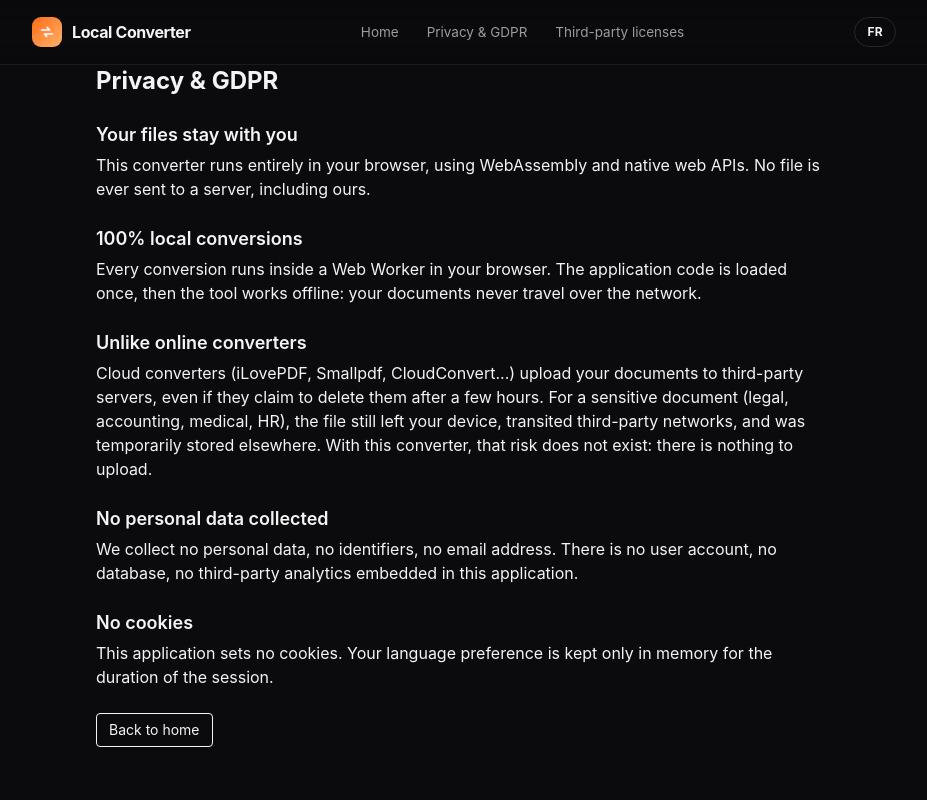
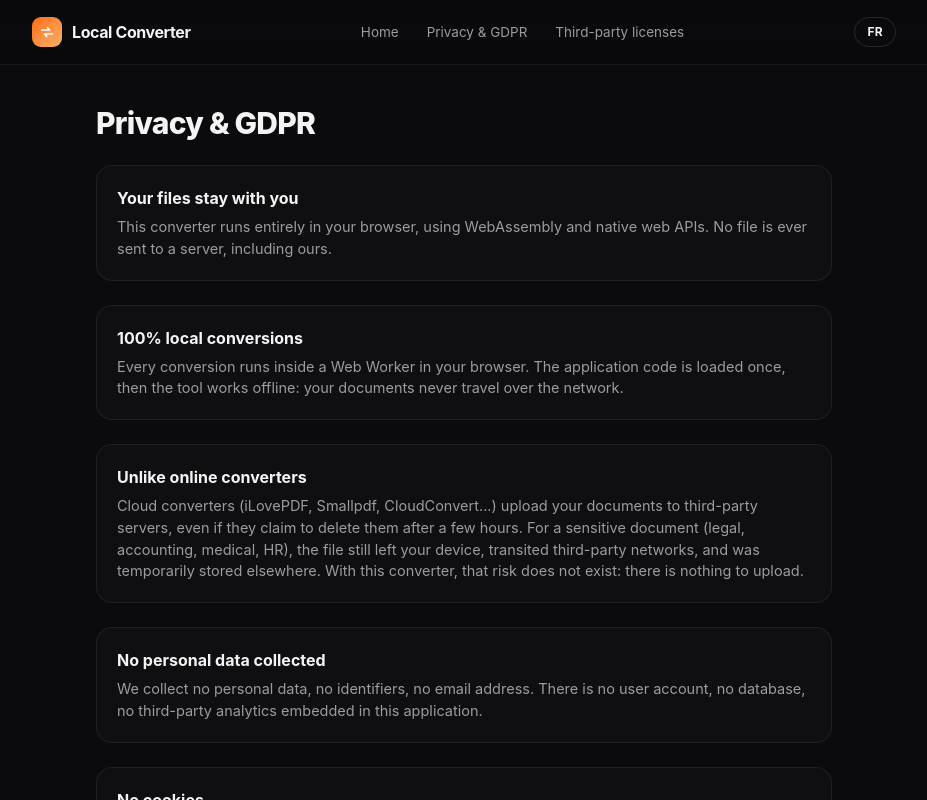
Before and after one commit to CustomDigitalServices-Kevin/convertisseur-local, a React (Vite) app: page / in a window 1280 px wide. Both pictures are taken after a click on the button "Privacy & GDPR". Shown: the top 800 px of the page, without its empty margins (176-1103 px from the left). Built offline with nearby package versions, Linux system fonts and the light colour scheme.

Commit message:
style: restyle PrivacyPage on the dark panel design (T9.4)
Same sections and copy, dark card treatment (bg-panel, border-line)
and the shared ghost button style for the back link.

Claude-Session: https://claude.ai/code/session_01CLkyqG1zfnAUprDy3es4Xf

```diff
--- a/src/ui/PrivacyPage.tsx
+++ b/src/ui/PrivacyPage.tsx
@@ -9,37 +9,37 @@ export function PrivacyPage({ onBack }: PrivacyPageProps): ReactElement {
   const { t } = useLocale();
 
   return (
-    <div className="flex flex-col gap-6">
-      <h1 className="text-2xl font-bold">{t("privacy.title")}</h1>
+    <div className="flex flex-col gap-6 pt-10">
+      <h1 className="text-3xl font-extrabold tracking-tight text-txt">{t("privacy.title")}</h1>
 
-      <section>
-        <h2 className="text-lg font-semibold text-brand-900">{t("privacy.intro.title")}</h2>
-        <p className="mt-1 text-brand-900/80">{t("privacy.intro.body")}</p>
+      <section className="rounded-2xl border border-line bg-panel p-5">
+        <h2 className="text-base font-bold text-txt">{t("privacy.intro.title")}</h2>
+        <p className="mt-1.5 text-[14.5px] text-muted">{t("privacy.intro.body")}</p>
       </section>
 
-      <section>
-        <h2 className="text-lg font-semibold text-brand-900">{t("privacy.local.title")}</h2>
-        <p className="mt-1 text-brand-900/80">{t("privacy.local.body")}</p>
+      <section className="rounded-2xl border border-line bg-panel p-5">
+        <h2 className="text-base font-bold text-txt">{t("privacy.local.title")}</h2>
+        <p className="mt-1.5 text-[14.5px] text-muted">{t("privacy.local.body")}</p>
       </section>
 
-      <section>
-        <h2 className="text-lg font-semibold text-brand-900">{t("privacy.comparison.title")}</h2>
-        <p className="mt-1 text-brand-900/80">{t("privacy.comparison.body")}</p>
+      <section className="rounded-2xl border border-line bg-panel p-5">
+        <h2 className="text-base font-bold text-txt">{t("privacy.comparison.title")}</h2>
+        <p className="mt-1.5 text-[14.5px] text-muted">{t("privacy.comparison.body")}</p>
       </section>
 
-      <section>
-        <h2 className="text-lg font-semibold text-brand-900">{t("privacy.data.title")}</h2>
-        <p className="mt-1 text-brand-900/80">{t("privacy.data.body")}</p>
+      <section className="rounded-2xl border border-line bg-panel p-5">
+        <h2 className="text-base font-bold text-txt">{t("privacy.data.title")}</h2>
+        <p className="mt-1.5 text-[14.5px] text-muted">{t("privacy.data.body")}</p>
       </section>
 
-      <section>
-        <h2 className="text-lg font-semibold text-brand-900">{t("privacy.cookies.title")}</h2>
-        <p className="mt-1 text-brand-900/80">{t("privacy.cookies.body")}</p>
+      <section className="rounded-2xl border border-line bg-panel p-5">
+        <h2 className="text-base font-bold text-txt">{t("privacy.cookies.title")}</h2>
+        <p className="mt-1.5 text-[14.5px] text-muted">{t("privacy.cookies.body")}</p>
       </section>
 
       <button
         type="button"
-        className="self-start rounded border border-brand-500/40 px-3 py-1.5 text-sm"
+        className="self-start rounded-xl border border-line-strong px-4 py-2 text-sm font-semibold text-muted transition-colors hover:border-faint hover:text-txt focus-visible:outline-2 focus-visible:outline-offset-2 focus-visible:outline-orange"
         onClick={onBack}
       >
         {t("privacy.back")}
```
